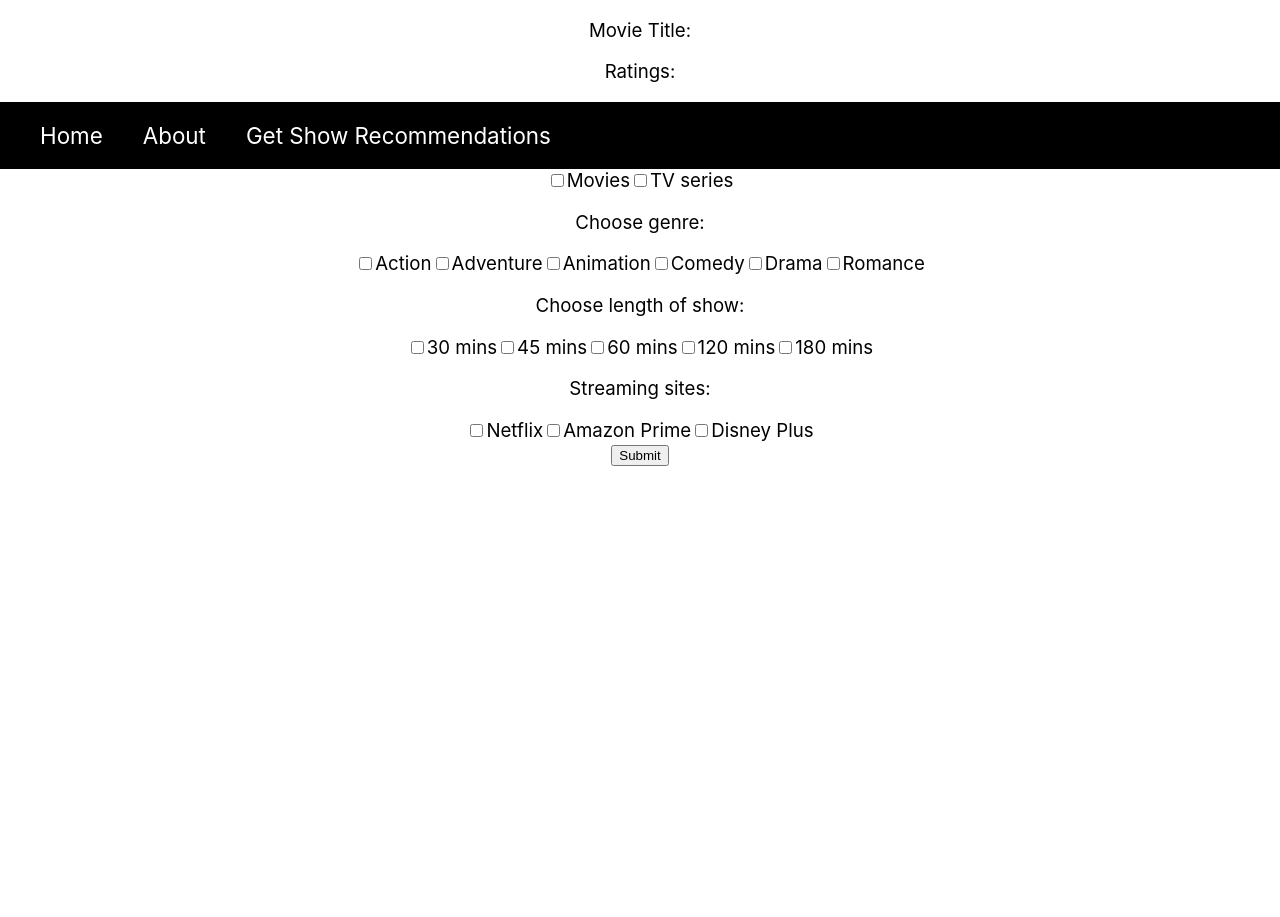
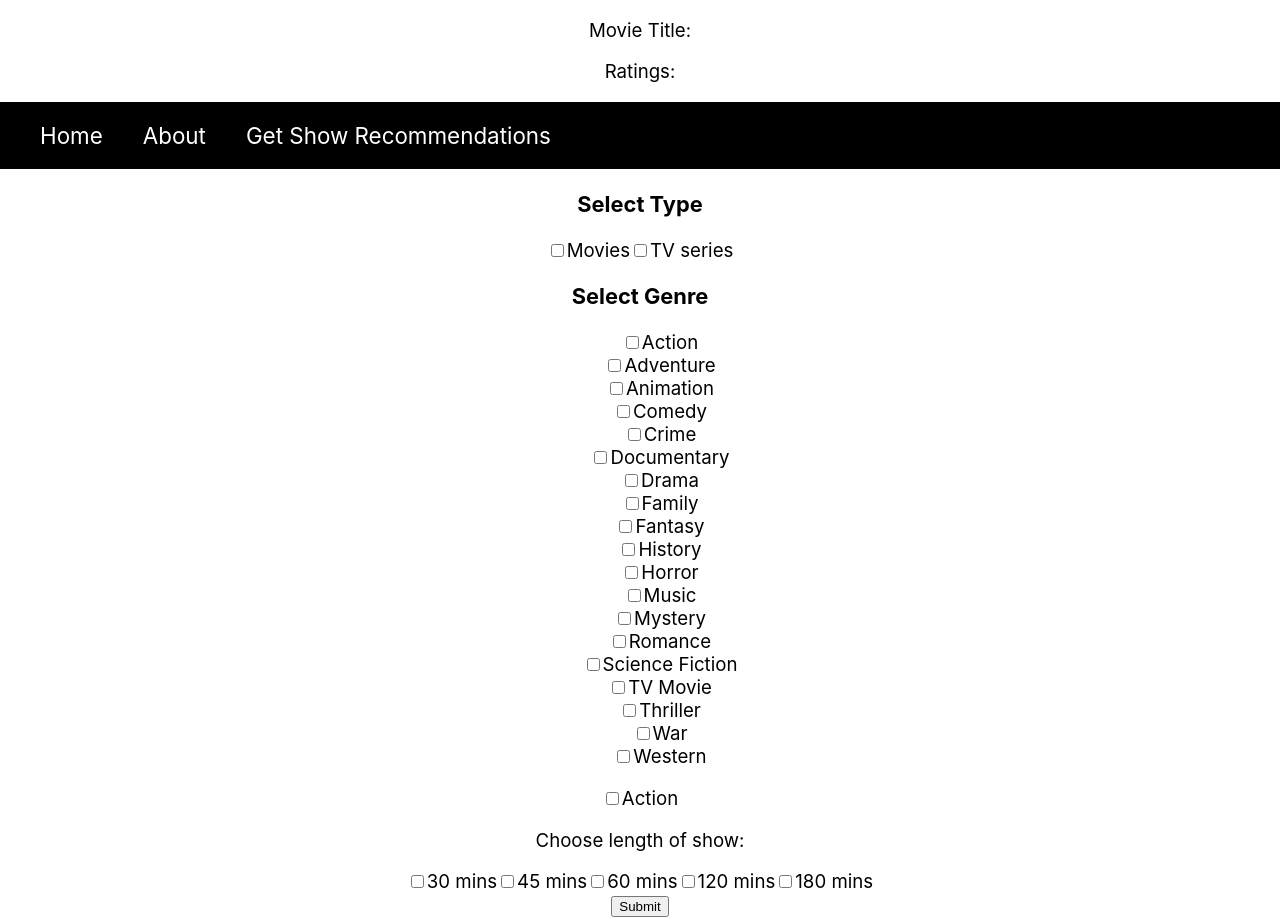
Before and after one commit to nadiah-m/FindAShow, a React (Vite) app: page /form in a window 1280 px wide. Before the commit the page ends 819 px from the top, so only its background shows below. Built offline with nearby package versions, Linux system fonts and the light colour scheme; no server answers.

Commit message:
updated form with genre

```diff
--- a/src/App.css
+++ b/src/App.css
@@ -43,3 +43,7 @@ main {
   margin: auto;
   height: 100%;
 }
+
+.genre-list{
+  list-style: none;
+}
--- a/src/Form/Form.jsx
+++ b/src/Form/Form.jsx
@@ -1,22 +1,60 @@
 import React from "react";
+import genres from "./GenreData";
+import {useState} from "react";
 
 function Form() {
+
+const [checkedState, setCheckedState] = useState(
+  new Array(genres.length).fill(false)
+);
+
+console.log(checkedState)
+
+const handleOnChange = (position) => {
+  const updateCheckedState = checkedState.map((item, index) => index === position? !item : item);
+
+  setCheckedState(updateCheckedState);
+
+  console.log("updateCheckedState",updateCheckedState)
+}
+
   return (
     <>
       <form>
+        <h3>Select Type</h3>
         <div>
           <input type="checkbox" name="movie" />
-          <label for="movie">Movies</label>
+          <label htmlFor="movie">Movies</label>
           <input type="checkbox" name="tv" />
-          <label for="tv">TV series</label>
+          <label htmlFor="tv">TV series</label>
         </div>
 
-        <p>Choose genre:</p>
+        <h3>Select Genre</h3>
+        <ul className="genre-list">
+          {genres.map(({ name, id }, index) => {
+            return (
+              <li key={index}>
+                <div className="genre-list-item">
+                  <input
+                    type="checkbox"
+                    id={id}
+                    name={name}
+                    value={id}
+                    checked={checkedState[index]}
+                    onChange={() => handleOnChange(index)}
+                  />
+                  <label htmlFor={name}>{name}</label>
+                </div>
+              </li>
+            );
+          })}
+        </ul>
+
         <div>
           <input type="checkbox" value="genre" name="action" />
-          <label for="action">Action</label>
+          <label htmlFor="action">Action</label>
 
-          <input type="checkbox" value="genre" name="adventure" />
+          {/* <input type="checkbox" value="genre" name="adventure" />
           <label for="adventure">Adventure</label>
 
           <input type="checkbox" value="genre" name="animation" />
@@ -29,37 +67,25 @@ function Form() {
           <label for="drama">Drama</label>
 
           <input type="checkbox" value="genre" name="romance" />
-          <label for="romance">Romance</label>
+          <label for="romance">Romance</label> */}
         </div>
 
         <p>Choose length of show:</p>
         <div>
           <input type="checkbox" value="time" name="30" />
-          <label for="30">30 mins</label>
+          <label htmlFor="30">30 mins</label>
 
           <input type="checkbox" value="time" name="45" />
-          <label for="40">45 mins</label>
+          <label htmlFor="40">45 mins</label>
 
           <input type="checkbox" value="time" name="60" />
-          <label for="60">60 mins</label>
+          <label htmlFor="60">60 mins</label>
 
           <input type="checkbox" value="time" name="120" />
-          <label for="120">120 mins</label>
+          <label htmlFor="120">120 mins</label>
 
           <input type="checkbox" value="time" name="180" />
-          <label for="180">180 mins</label>
-        </div>
-
-        <p>Streaming sites:</p>
-        <div>
-          <input type="checkbox" value="streaming" name="netflix" />
-          <label for="netflix">Netflix</label>
-
-          <input type="checkbox" value="streaming" name="amazon" />
-          <label for="amazon">Amazon Prime</label>
-
-          <input type="checkbox" value="streaming" name="disney" />
-          <label for="disney">Disney Plus</label>
+          <label htmlFor="180">180 mins</label>
         </div>
       </form>
 
--- /dev/null
+++ b/src/Form/GenreData.js
@@ -0,0 +1,82 @@
+
+
+const genres = [
+  {
+    id: 28,
+    name: "Action",
+  },
+  {
+    id: 12,
+    name: "Adventure",
+  },
+  {
+    id: 16,
+    name: "Animation",
+  },
+  {
+    id: 35,
+    name: "Comedy",
+  },
+  {
+    id: 80,
+    name: "Crime",
+  },
+  {
+    id: 99,
+    name: "Documentary",
+  },
+  {
+    id: 18,
+    name: "Drama",
+  },
+  {
+    id: 10751,
+    name: "Family",
+  },
+  {
+    id: 14,
+    name: "Fantasy",
+  },
+  {
+    id: 36,
+    name: "History",
+  },
+  {
+    id: 27,
+    name: "Horror",
+  },
+  {
+    id: 10402,
+    name: "Music",
+  },
+  {
+    id: 9648,
+    name: "Mystery",
+  },
+  {
+    id: 10749,
+    name: "Romance",
+  },
+  {
+    id: 878,
+    name: "Science Fiction",
+  },
+  {
+    id: 10770,
+    name: "TV Movie",
+  },
+  {
+    id: 53,
+    name: "Thriller",
+  },
+  {
+    id: 10752,
+    name: "War",
+  },
+  {
+    id: 37,
+    name: "Western",
+  },
+];
+
+export default genres;
```
Also changed, not shown: 1 other file (tests, documents, lock files or other folders).
